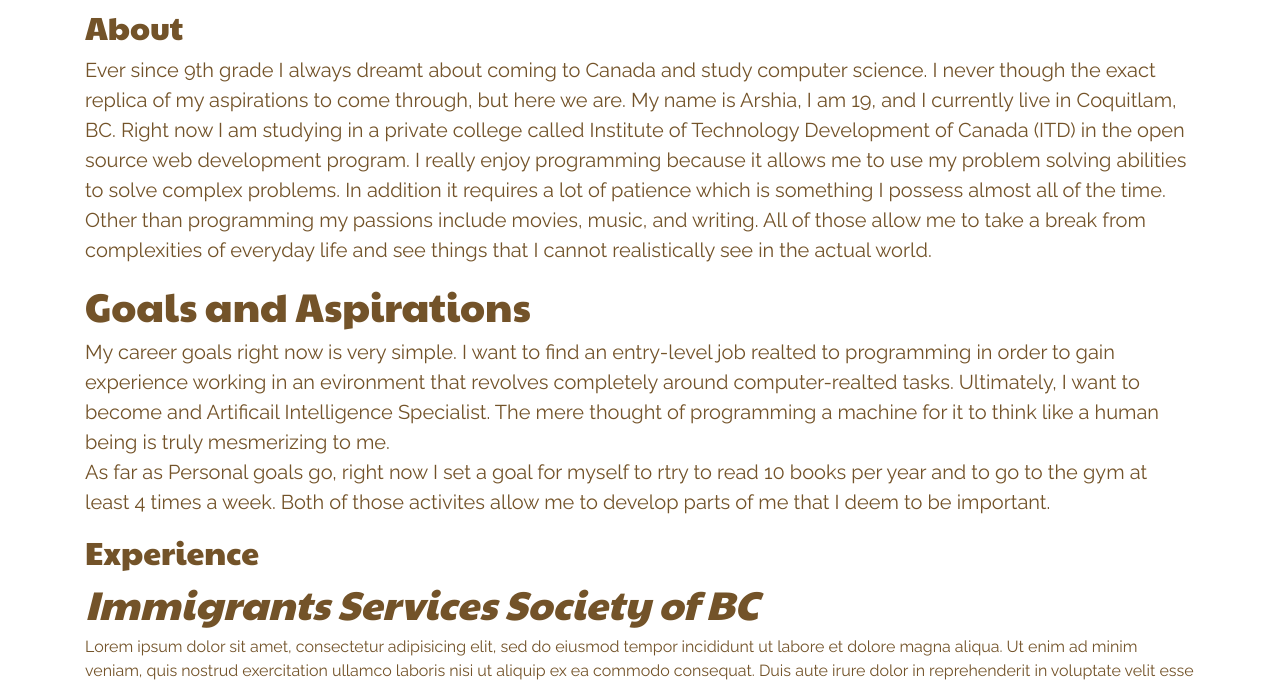
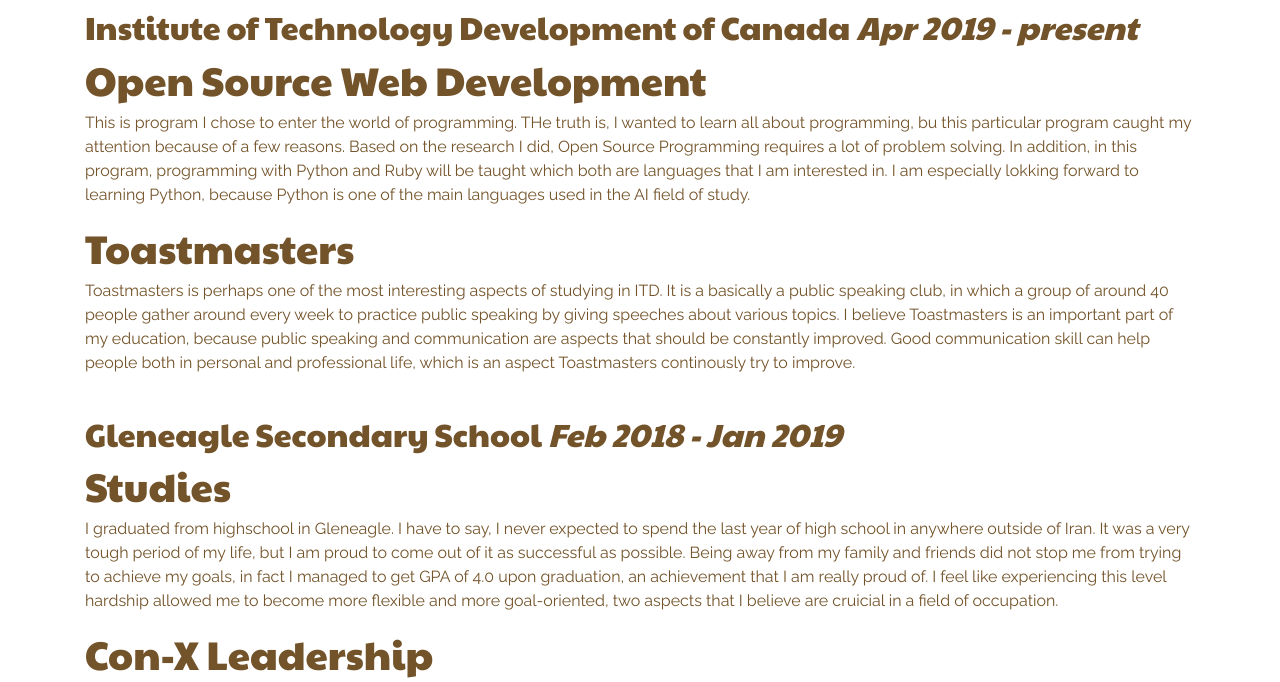
Before and after one commit to Duderino24/CSS, a plain HTML site: page Portfolio/HTML/education.html in a window 1280 px wide. Shown: the part 73-755 px from the top of the page. Drawn offline with nearby package versions, Linux system fonts and the light colour scheme; a script that the page names is missing.

Commit message:
Update education.html

```diff
--- a/Portfolio/HTML/education.html
+++ b/Portfolio/HTML/education.html
@@ -71,17 +71,18 @@
     </div>
 
     <main class="container">
-        <section id="about">
-            <!-- insert image of myself here -->
-            <h2>About</h2>
-            <p>Ever since 9th grade I always dreamt about coming to Canada and study computer science. I never though the exact replica of my aspirations to come through, but here we are. My name is Arshia, I am 19, and I currently live in Coquitlam, BC. Right now I am studying in a private college called Institute of Technology Development of Canada (ITD) in the open source web development program. I really enjoy programming because it allows me to use my problem solving abilities to solve complex problems. In addition it requires a lot of patience which is something I possess almost all of the time. Other than programming my passions include movies, music, and writing. All of those allow me to take a break from complexities of everyday life and see things that I cannot realistically see in the actual world.</p>
-        </section>
-        <section id="goals">
-            <!-- insert image -->
-            <h2>Goals and Aspirations</h2>
-            <p>My career goals right now is very simple. I want to find an entry-level job realted to programming in order to gain experience working in an evironment that revolves completely around computer-realted tasks. Ultimately, I want to become and Artificail Intelligence Specialist. The mere thought of programming a machine for it to think like a human being is truly mesmerizing to me.
-                <br> As far as Personal goals go, right now I set a goal for myself to rtry to read 10 books per year and to go to the gym at least 4 times a week. Both of those activites allow me to develop parts of me that I deem to be important.
-            </p>
+        <section id="ITD">
+            <h2>Institute of Technology Development of Canada <em>Apr 2019 - present</em></h2>
+            <h3>Open Source Web Development</h3>
+            <p>This is program I chose to enter the world of programming. THe truth is, I wanted to learn all about programming, bu this particular program caught my attention because of a few reasons. Based on the research I did, Open Source Programming requires a lot of problem solving. In addition, in this program, programming with Python and Ruby will be taught which both are languages that I am interested in. I am especially lokking forward to learning Python, because Python is one of the main languages used in the AI field of study.</p>
+            <h3>Toastmasters</h3>
+            <p>Toastmasters is perhaps one of the most interesting aspects of studying in ITD. It is a basically a public speaking club, in which a group of around 40 people gather around every week to practice public speaking by giving speeches about various topics. I believe Toastmasters is an important part of my education, because public speaking and communication are aspects that should be constantly improved. Good communication skill can help people both in personal and professional life, which is an aspect Toastmasters continously try to improve.</p>
+            <br>
+        <section id="glen">
+            <h2>Gleneagle Secondary School <em>Feb 2018 - Jan 2019</em></h2>
+            <h3>Studies</h3>
+            <p>I graduated from highschool in Gleneagle. I have to say, I never expected to spend the last year of high school in anywhere outside of Iran. It was a very tough period of my life, but I am proud to come out of it as successful as possible. Being away from my family and friends did not stop me from trying to achieve my goals, in fact I managed to get GPA of 4.0 upon graduation, an achievement that I am really proud of. I feel like experiencing this level hardship allowed me to become more flexible and more goal-oriented, two aspects that I believe are cruicial in a field of occupation.</p>
+            <h3>Con-X Leadership</h3>
         </section>
         <section id="experience">
             <h2>Experience</h2>
```
